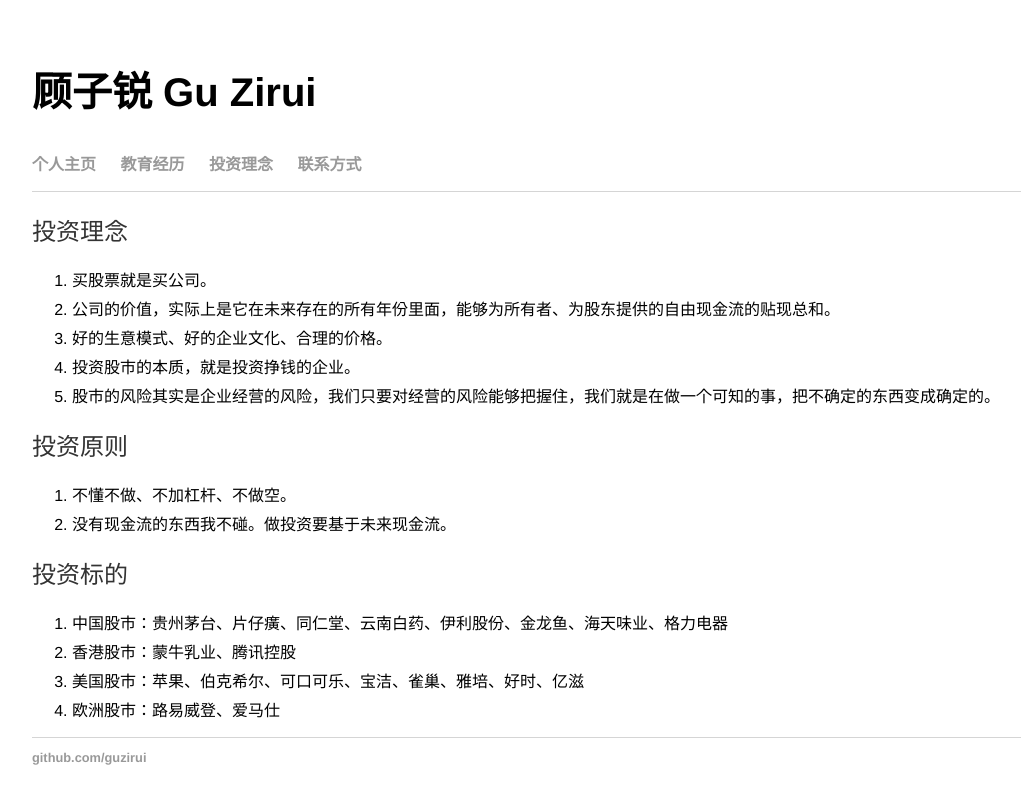
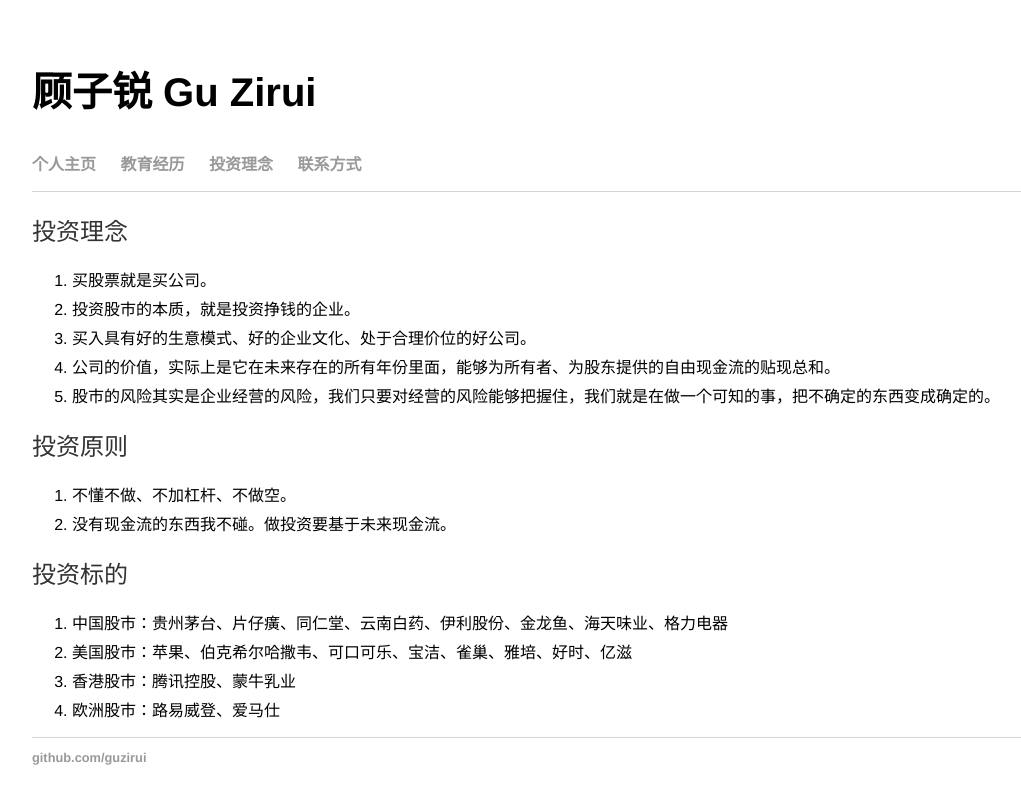
Before and after one commit to guzirui/guzirui.github.io, a Jekyll site: the page built from investment/index.html, in a window 1280 px wide. Shown: the top 804 px of the page, without its empty margins (96-1117 px from the left). Built offline with Jekyll 4.4.1, drawn with Linux system fonts in a browser that asks for light colours.

Commit message:
Update index.html

```diff
--- a/investment/index.html
+++ b/investment/index.html
@@ -7,9 +7,9 @@
   <h2>投资理念</h2>
   <ol>
     <li>买股票就是买公司。</li>
+    <li>投资股市的本质，就是投资挣钱的企业。</li>
+    <li>买入具有好的生意模式、好的企业文化、处于合理价位的好公司。</li>
     <li>公司的价值，实际上是它在未来存在的所有年份里面，能够为所有者、为股东提供的自由现金流的贴现总和。</li>
-    <li>好的生意模式、好的企业文化、合理的价格。</li>
-    <li>投资股市的本质，就是投资挣钱的企业。</li>
     <li>股市的风险其实是企业经营的风险，我们只要对经营的风险能够把握住，我们就是在做一个可知的事，把不确定的东西变成确定的。</li>
   </ol>
 
@@ -22,8 +22,8 @@
     <h2>投资标的</h2>
   <ol>
     <li>中国股市：贵州茅台、片仔癀、同仁堂、云南白药、伊利股份、金龙鱼、海天味业、格力电器</li>
-    <li>香港股市：蒙牛乳业、腾讯控股</li>
-    <li>美国股市：苹果、伯克希尔、可口可乐、宝洁、雀巢、雅培、好时、亿滋</li>
+    <li>美国股市：苹果、伯克希尔哈撒韦、可口可乐、宝洁、雀巢、雅培、好时、亿滋</li>
+    <li>香港股市：腾讯控股、蒙牛乳业</li>
     <li>欧洲股市：路易威登、爱马仕</li>
   </ol>
 
```
